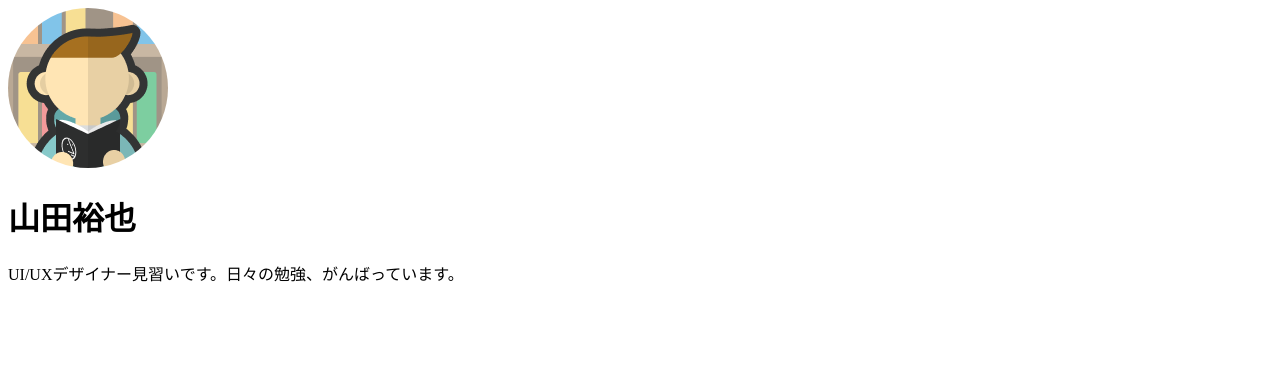
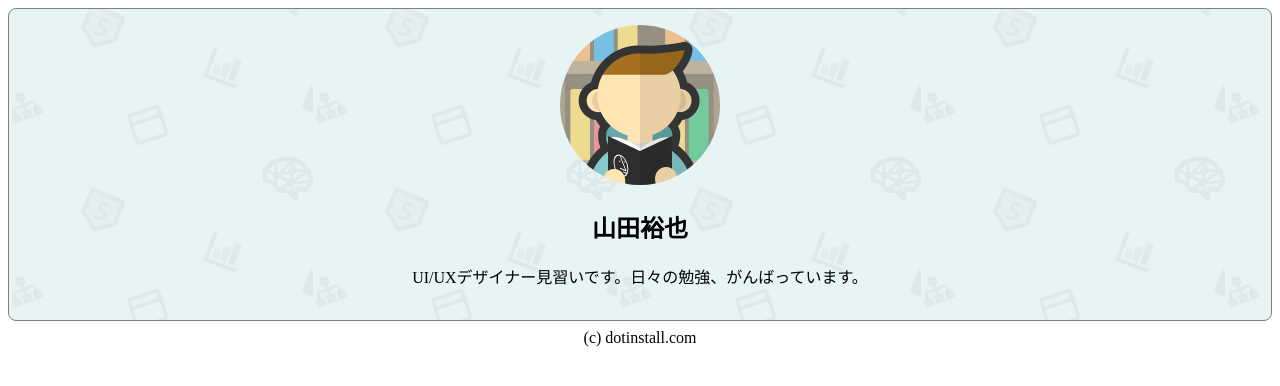
Before and after one commit to hiroyan1234/my_site, a plain HTML site: page index.html in a window 1280 px wide. Drawn offline with Linux system fonts and the light colour scheme.

Commit message:
プロフィール完成

```diff
--- a/css/style.css
+++ b/css/style.css
@@ -3,3 +3,17 @@
 img {
   border-radius: 50%;
 }
+
+section {
+  border-width: 1px;
+  border-color: gray;
+  border-style: solid;
+  border-radius: 8px;
+  padding: 16px;
+  margin-bottom: 8px;
+  background-image: url(../background.png);
+}
+
+body {
+  text-align: center;
+}
--- a/index.html
+++ b/index.html
@@ -6,8 +6,11 @@
     <link rel="stylesheet" href="css/style.css">
   </head>
   <body>
-    <img src="icon.png" alt="裕也のプロフィール画像">
-    <h1>山田裕也</h1>
-    <p>UI/UXデザイナー見習いです。日々の勉強、がんばっています。</p>
+    <section>
+      <img src="icon.png" alt="裕也のプロフィール画像">
+      <h1>山田裕也</h1>
+      <p>UI/UXデザイナー見習いです。日々の勉強、がんばっています。</p>
+    </section>
+    <footer>(c) dotinstall.com</footer>
   </body>
 </html>
```
Also changed, not shown: background.png (added).
